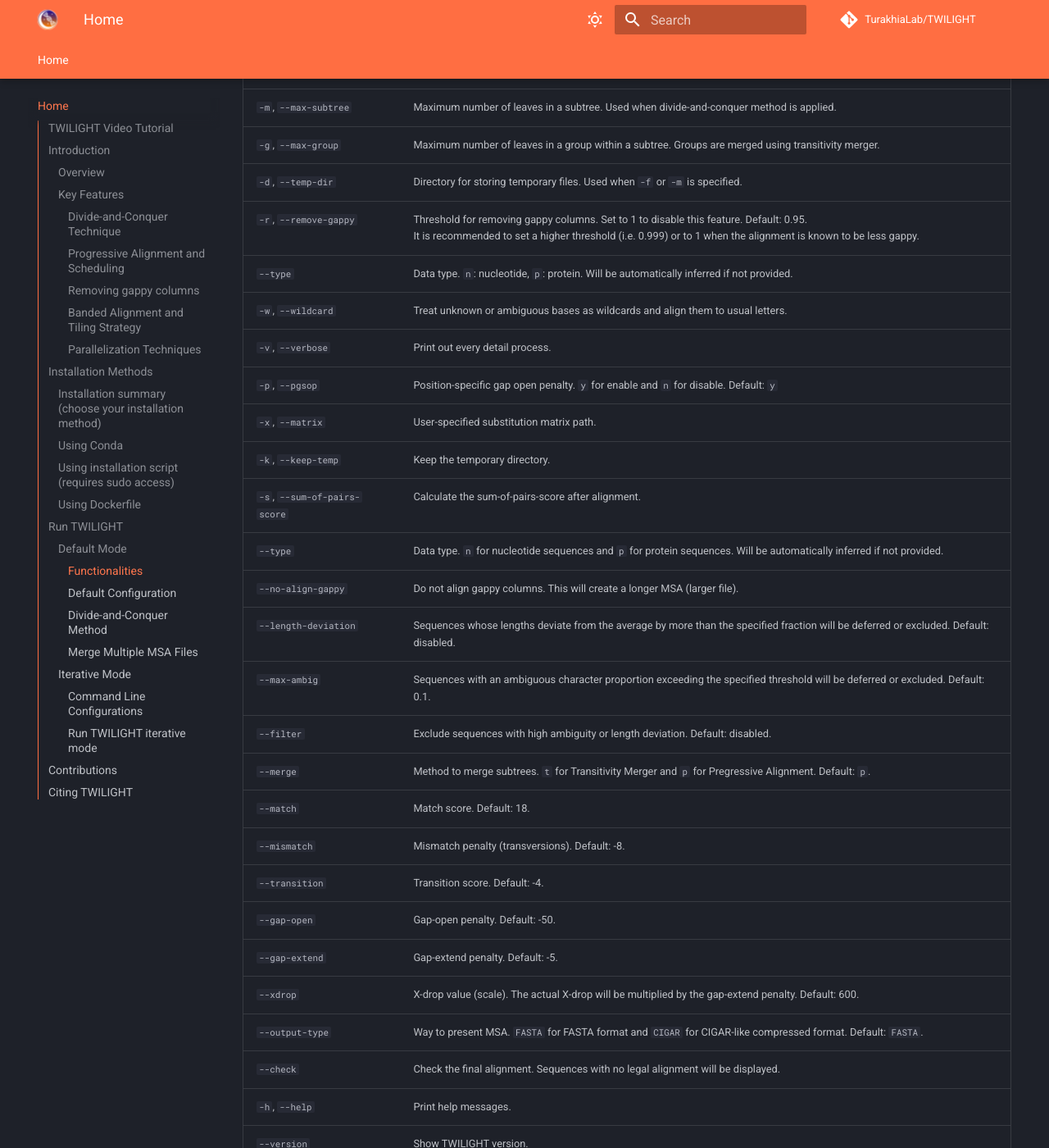
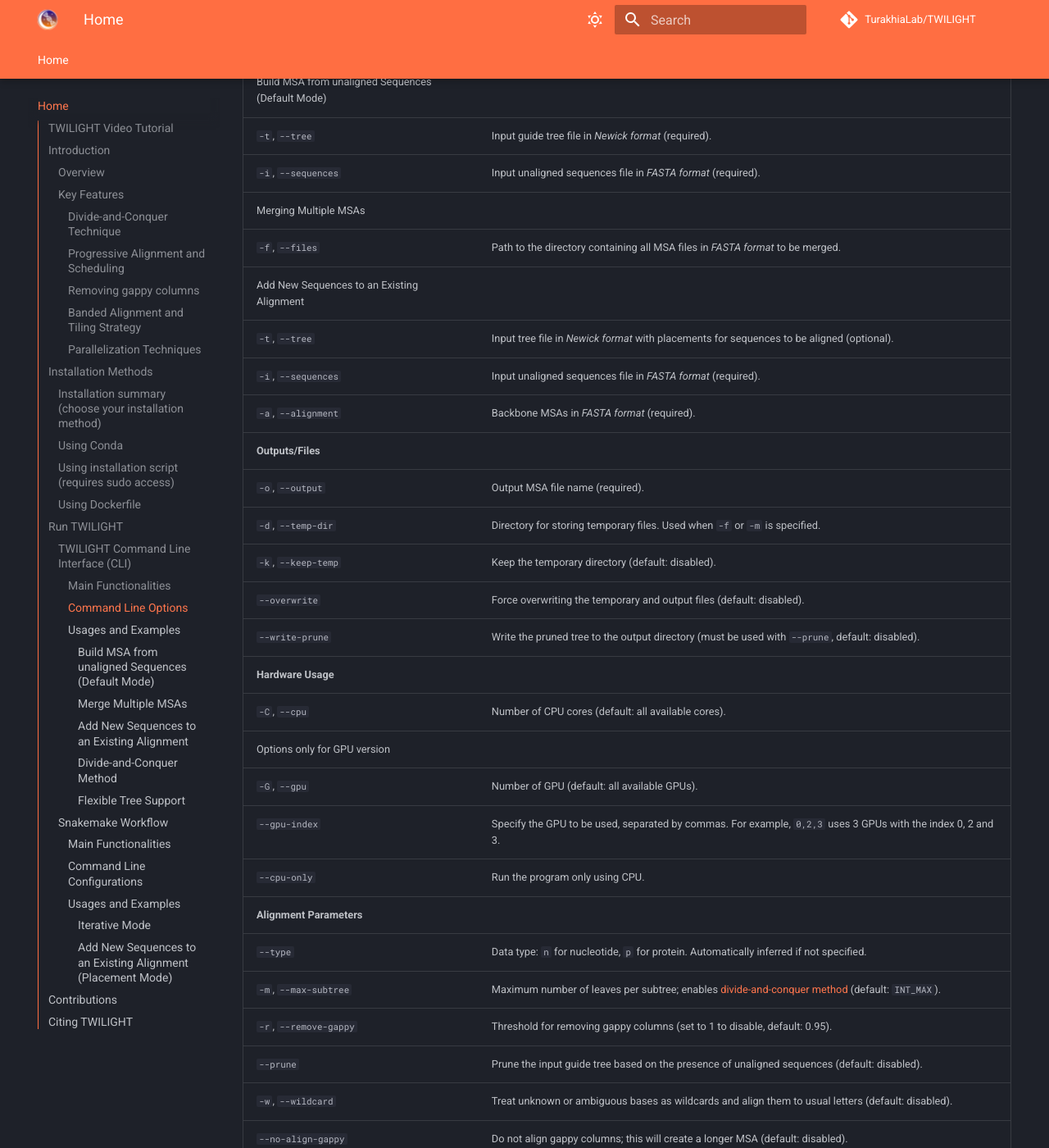
Before and after one commit to TurakhiaLab/TWILIGHT, an MkDocs documentation site: the page built from docs/index.md, in a window 1280 px wide and 1400 px high, scrolled down 7489 px. Shown: the whole window at 82% size. Built offline with MkDocs 1.6.1 and Material for MkDocs 9.7.7, drawn with Linux system fonts in a browser that asks for light colours; comment, search, counter and statistics services are not loaded; some of the changed text lies outside the part shown.

Commit message:
update docs

````diff
--- a/docs/index.md
+++ b/docs/index.md
@@ -71,11 +71,11 @@
     ⚠️ To enable **GPU support**, the appropriate GPU drivers must be installed on the host system. This applies to all installation methods (Installation script, Conda, and Docker). The CUDA toolkits and libraries are included in Conda and Docker setups, but must be installed manually when using the installation script.
 
 
-### **Using Conda** <a name=conda></a>
+### **Using Conda** <a name="conda"></a>
 
 TWILIGHT is available on multiple platforms via Conda. See [TWILIGHT Bioconda Page](https://anaconda.org/bioconda/twilight) for details.
 
-0. <a name=installconda></a> Install Conda (if not installed)
+0. <a name="installconda"></a> Install Conda (if not installed)
     ```bash
     # Replace <PLATFORM> with the actual platform of your system
     # See https://repo.anaconda.com/miniconda/ for details
@@ -106,7 +106,7 @@
     bash ./install/installIterative.sh
     ```
 
-### **Using installation script (requires sudo access)** <a name=script></a>
+### **Using installation script (requires sudo access)** <a name="script"></a>
 Users without sudo access are advised to install TWILIGHT via [Conda](#conda) or [Docker](#docker).
 
 1. Clone the repository
@@ -194,72 +194,111 @@
 
 ## <a name="Run TWILIGHT"></a> **Run TWILIGHT**
 
-### <a name="default"></a> **Default Mode**
+### <a name="TWILIGHT CLI"></a> **TWILIGHT Command Line Interface (CLI)**
+#### **Main Functionalities**
+1. [Build MSA from unaligned Sequences (Default Mode)](#default)
+2. [Merging Multiple MSAs](#merge-msa)
+3. [Add New Sequences to an Existing Alignment](#add-new-sequences-1)
 
-#### Functionalities
-<div name="table1" align="center"> <b>Table 1:</b> List of functionalities supported by TWILIGHT </div>
+#### **Command Line Options**
+<div name="table1" align="center"> <b>Table 1:</b> List of command line options supported by TWILIGHT </div>
 
 | **Option**                       | **Description**                                                                                                      |
 |----------------------------------|----------------------------------------------------------------------------------------------------------------------|
-| `-t`, `--tree`                   | Input guide tree file path (Newick format).                                                                          |
-| `-i`, `--sequences`              | Input unaligned sequences path (FASTA format).                                                                       |
-| `-f`, `--files`                  | Path to the directory containing all MSA files (FASTA format) to be merged.                                          |
-| `-o`, `--output`                 | Output MSA file path.                                                                                                |
-| `-C`, `--cpu`                    | Number of CPU cores. Default: all available cores.                                                                   |
-| `-m`, `--max-subtree`            | Maximum number of leaves in a subtree. Used when divide-and-conquer method is applied.                               |
-| `-g`, `--max-group`              | Maximum number of leaves in a group within a subtree. Groups are merged using transitivity merger.                   |
-| `-d`, `--temp-dir`               | Directory for storing temporary files. Used when `-f` or `-m` is specified.                                          |
-| `-r`, `--remove-gappy`           | Threshold for removing gappy columns. Set to 1 to disable this feature. Default: 0.95. <br> It is recommended to set a higher threshold (i.e. 0.999) or to 1 when the alignment is known to be less gappy.                                           |
-| `--type`               | Data type. `n`: nucleotide, `p`: protein. Will be automatically inferred if not provided.                                       |
-| `-w`, `--wildcard`               | Treat unknown or ambiguous bases as wildcards and align them to usual letters.                                       |
-| `-v`, `--verbose`                | Print out every detail process.                                                                                      |
-| `-p`, `--pgsop`                  | Position-specific gap open penalty. `y` for enable and `n` for disable. Default: `y`|
-| `-x`, `--matrix`                 | User-specified substitution matrix path.                                                                             |
-| `-k`, `--keep-temp`              | Keep the temporary directory.                                                                                        |
-| `-s`, `--sum-of-pairs-score`     | Calculate the sum-of-pairs-score after alignment.                                                                    |
-| `--type`                         | Data type. `n` for nucleotide sequences and `p` for protein sequences. Will be automatically inferred if not provided.                          |
-| `--no-align-gappy`               | Do not align gappy columns. This will create a longer MSA (larger file).                                             |
-| `--length-deviation`               | Sequences whose lengths deviate from the average by more than the specified fraction will be deferred or excluded. Default: disabled. |
-| `--max-ambig`               | Sequences with an ambiguous character proportion exceeding the specified threshold will be deferred or excluded. Default: 0.1.  |
-| `--filter`               | Exclude sequences with high ambiguity or length deviation. Default: disabled. |
-| `--merge`                        | Method to merge subtrees. `t` for Transitivity Merger and `p` for Pregressive Alignment. Default: `p`.               |
-| `--match`                        | Match score. Default: 18.                                                                                            |
-| `--mismatch`                     | Mismatch penalty (transversions). Default: -8.                                                                       |
-| `--transition`                   | Transition score. Default: -4.                                                                                        |
-| `--gap-open`                     | Gap-open penalty. Default: -50.                                                                                      |
-| `--gap-extend`                   | Gap-extend penalty. Default: -5.                                                                                     |
-| `--xdrop`                        | X-drop value (scale). The actual X-drop will be multiplied by the gap-extend penalty. Default: 600.                  |
-| `--output-type`                  | Way to present MSA. `FASTA` for FASTA format and `CIGAR` for CIGAR-like compressed format. Default: `FASTA`.         |
+| **Inputs** |
+| Build MSA from unaligned Sequences (Default Mode) |
+| `-t`, `--tree`                   | Input guide tree file in *Newick format* (required). |
+| `-i`, `--sequences`              | Input unaligned sequences file in *FASTA format* (required). |
+| Merging Multiple MSAs |
+| `-f`, `--files`                  | Path to the directory containing all MSA files in *FASTA format* to be merged. |
+| Add New Sequences to an Existing Alignment |
+| `-t`, `--tree`                   | Input tree file in *Newick format* with placements for sequences to be aligned (optional). |
+| `-i`, `--sequences`              | Input unaligned sequences file in *FASTA format* (required). |
+| `-a`, `--alignment`              | Backbone MSAs in *FASTA format* (required). |
+| **Outputs/Files** |
+| `-o`, `--output`                 | Output MSA file name (required). |
+| `-d`, `--temp-dir`               | Directory for storing temporary files. Used when `-f` or `-m` is specified. |
+| `-k`, `--keep-temp`              | Keep the temporary directory (default: disabled). |
+| `--overwrite`                    | Force overwriting the temporary and output files (default: disabled). |
+| `--write-prune`                  | Write the pruned tree to the output directory (must be used with `--prune`, default: disabled). |
+| **Hardware Usage** |
+| `-C`, `--cpu`                    | Number of CPU cores (default: all available cores). |
+| Options only for GPU version     |
+| `-G`, `--gpu`                    | Number of GPU (default: all available GPUs). |
+| `--gpu-index`                    | Specify the GPU to be used, separated by commas. For example, `0,2,3` uses 3 GPUs with the index 0, 2 and 3. |
+| `--cpu-only`                     | Run the program only using CPU. |
+| **Alignment Parameters** |
+| `--type`                         | Data type: `n` for nucleotide, `p` for protein. Automatically inferred if not specified. |
+| `-m`, `--max-subtree`            | Maximum number of leaves per subtree; enables [divide-and-conquer method](#divide-and-conquer) (default: `INT_MAX`).
+| `-r`, `--remove-gappy`           | Threshold for removing gappy columns (set to 1 to disable, default: 0.95).|
+| `--prune`                        | Prune the input guide tree based on the presence of unaligned sequences (default: disabled). |
+| `-w`, `--wildcard`               | Treat unknown or ambiguous bases as wildcards and align them to usual letters (default: disabled). |
+| `--no-align-gappy`               | Do not align gappy columns; this will create a longer MSA (default: disabled). |
+| `--length-deviation`             | Sequences whose lengths deviate from the average by more than the specified fraction will be deferred or excluded (default: disabled). |
+| `--max-ambig`                  | Sequences with an ambiguous character proportion exceeding the specified threshold will be deferred or excluded (default: 0.1). |
+| `--filter`                       | Exclude sequences with high ambiguity or length deviation (default: disabled.) |
+| `--merge`                        | Method to merge subtrees: `t` for Transitivity Merger and `p` for Progressive Alignment (default: `p`). |
+| **Scoring Parameters** |
+| `--match`                        | Match score (default: 18). |
+| `--mismatch`                     | Mismatch penalty for transversions (default: -8).   |
+| `--transition`                   | Score for transition (default: -4). |
+| `--gap-open`                     | Gap-open penalty (default: -50).           |
+| `--gap-extend`                   | Gap-extend penalty (default: -5). |
+| `-x`, `--matrix`                 | User-specified substitution matrix path.       |
+| `--xdrop`                        | X-drop value (scale). The actual X-drop will be multiplied by the gap-extend penalty (default: 600).     |
+| **General** |
 | `--check`                  | Check the final alignment. Sequences with no legal alignment will be displayed.       |
-| `-h`, `--help`                   | Print help messages.                                                                                                 |
-| `--version`                   | Show TWILIGHT version.                                                                                                 |
-| **Options only for GPU version**                                                                                                                        |
-| `-G`, `--gpu`                    | Number of GPU. Default: all available GPUs.                                                                          |
-| `--gpu-index`                    | Specify the GPU to be used, separated by commas. For example, `0,2,3` uses 3 GPUs with the index 0, 2 and 3.         |
-| `--cpu-only`                     | Run the program only using CPU.                                                                                      |
+| `-v`, `--verbose`                | Print out every detail process. |
+| `-h`, `--help`                   | Print help messages and exit. |
+| `--version`                      | Show TWILIGHT version and exit. |
 
 
+#### **Usages and Examples**
+
 !!!Note
-    All files used for the examples below can be found in the `TWILIGHT/dataset`.
+    All files used for the examples below can be found in `TWILIGHT/dataset`.
 
 Enter into the build directory (assuming `$TWILIGHT_HOME` directs to the TWILIGHT repository directory)
 ```bash
 cd $TWILIGHT_HOME/bin
-./twilight -h
+./twilight -h # See Help Messages
 ```
-#### **Default Configuration**
+##### <a name="default"></a> **Build MSA from unaligned Sequences (Default Mode)**
 Generate MSA by giving an unaligned sequence file and a guide tree file.
 
 * Usage syntax
 ```bash
-./twilight -t <path to tree file> -i <path to sequence file> -o <path to output file>
+./twilight -t <tree file> -i <sequence file> -o <output file>
 ```
 * Example
 ```bash
 ./twilight -t ../dataset/RNASim.nwk -i ../dataset/RNASim.fa -o RNASim.aln
 ```
-#### **Divide-and-Conquer Method**
-Devide tree into subtrees with at most *m* leaves and align them sequentially to reduce the CPU’s main memory usage.
+##### <a name="merge-msa"></a> **Merge Multiple MSAs**
+Assume a star-tree structure to merge multiple MSAs. Please move all MSA files to be merged into one folder.
+
+* Usage syntax
+```bash
+./twilight -f <path to the folder> -o <output file>
+```
+* Example
+```bash
+./twilight -f ../dataset/RNASim_subalignments/ -o RNASim.aln
+```
+##### <a name="add-new-sequences-1"></a>  **Add New Sequences to an Existing Alignment**
+For better accuracy, it is recommended to use a tree that includes placements for the new sequences. If no tree is provided, TWILIGHT aligns new sequences to the profile of the entire backbone alignment, which may reduce accuracy. In this case, using the provided [Snakemake workflow](#add-new-sequences-2) is advised.
+
+* Usage syntax
+```bash
+./twilight -a <backbone alignment file> -i <new sequence file> -t <tree with placement of new sequences> -o <path to output file>
+```
+* Example
+```bash
+./twilight -a ../dataset/RNASim_backbone.aln -i ../dataset/RNASim_sub.fa -t ../dataset/RNASim.nwk -o RNASim.aln
+```
+
+##### <a name="divide-and-conquer"></a> **Divide-and-Conquer Method**
+Divide tree into subtrees with at most *m* leaves and align them sequentially to reduce the CPU’s main memory usage.
 
 * Usage syntax
 ```bash
@@ -269,37 +308,49 @@
 ```bash
 ./twilight -t ../dataset/RNASim.nwk -i ../dataset/RNASim.fa -o RNASim.aln -m 200
 ```
-#### **Merge Multiple MSA Files**
-Assume a star-tree structure to merge multiple MSAs. Please move all MSA files to be merged into one folder.
+
+##### **Flexible Tree Support**
+Prunes tips that are not present in the unaligned sequence file. This is useful when working with a large tree but only aligning a subset of sequences, without needing to re-estimate the guide tree. Outputting the pruned tree is also supported.
 
 * Usage syntax
 ```bash
-./twilight -f <path to the folder> -o <path to output file>
+./twilight -t <large tree file> -i <subset of raw sequences> -o <output file> --prune [--write-prune]
 ```
 * Example
 ```bash
-./twilight -f ../dataset/RNASim_subalignments/ -o RNASim.aln
+./twilight -t ../dataset/RNASim.nwk -i ../dataset/RNASim_sub.fa -o RNASim_sub.aln --prune --write-prune
 ```
-### <a name="iterative"></a> **Iterative Mode**
-TWILIGHT iterative mode estimate guide trees using external tools.
+
+### <a name="snakemake"></a> **Snakemake Workflow**
+TWILIGHT uses the Snakemake workflow to integrate external tools for estimating guide trees and placing new sequences. These are used in iterative mode or when aligning new sequences to existing alignments. For setting up the environment and installing external tools, see [here](#install-iter).
+
+#### **Main Functionalities**
+1. [Iterative Mode](#iterative)
+2. [Add New Sequences to an Existing Alignment (Placement Mode)](#add-new-sequences-2)
 
 #### **Command Line Configurations**
-<div name="table2" align="center"> <b>Table 2:</b> List of command line configurations in TWILIGHT iterative mode</div>
-
-| **Configuration <br>(used with `--config`)**    | **Description and Options**                                                                                   |
+| **Configurations**  | **Description and Options**         |
 |-----------------------------------------------------|---------------------------------------------------------------------------------------------------|
-| `TYPE`                            | Input sequence type, options: `n` for nucleotide or `p` for protein sequences. (required)    |
-| `SEQ`                            | Input unaligned sequences path (FASTA format).                                                                       |
-| `OUT`                            | Output MSA file path.                                                                                                |
-| `DIR`                            | Directory for storing temporary files.                                                                               |
-| `ITER`                           | Number of iterations.                                                                                                |
-| `INITTREE`                       | Tree method for initial guide tree, options: `parttree`, `maffttree` or `mashtree`.                                  |
-| `ITERTREE`                       | Tree method for subsequent iterations, options: `fasttree`, `iqtree` or `raxml`.                                      |
-| `GETTREE`                        | Estimate tree after final alignment, options: `yes` or `no`.                                                          |
-| `OUTTREE`                        | Output Tree file path, used when `GETTREE=yes`.                                                                      |
-| **Snakemake Options**                                                                                                                                   |
-| `-n`                             | Dry run, check workflow.                                                                                             |
-| `--cores`                        | Number of cores. If you would like to use more than 32 cores, please also modify `num_threads` in `workflow/config.yaml`. |
+| **Snakemake Workflow Configurations**  |
+| `-n`                             | Dry run, check workflow. |
+| `--cores`                        | Number of CPU cores to use (default: all available cores). Some Snakemake versions may require this to be explicitly set. |
+| **User-defined Configurations (used with `--config`)**    |                                                                            |
+| **Iterative Mode** |
+| `SEQ`                            | Input unaligned sequences file in *FASTA format* (required). |
+| `INITTREE`                       | Tree method for initial guide tree, options: `parttree`, `maffttree` or `mashtree`. (default: `parttree`).|
+| `ITERTREE`                       | Tree method for for intermediate steps, options: `rapidnj` or `fasttree`. (default: `rapidnj`).|
+| **Add New Sequences to an Existing Alignment (Placement Mode)**|
+| `SEQ`                            | New sequences in *FASTA format* to be placed and aligned (required). |
+| `ALN`                            | Backbone alignment in *FASTA format* for placing new sequences (required.) |
+| `TREE`                           | Backbone tree (optional; FastTree will be used for estimation if not provided). |
+| **General** |
+| `TYPE`  | Input sequence type, options: `n` for nucleotide or `p` for protein sequences (required).  |
+| `OUT`                            | Output MSA file path (required).  |
+| `DIR`                            | Directory for storing temporary files. |
+| `ITER`                           | Number of iterations (default: 3 for Iterative Mode and 2 for Placement Mode). |
+| `FINALTREE`                      | Final tree estimation method (skip if unspecified), options: `fasttree`, `raxml` or `iqtree`.|
+| `KEEP`                           | Keep the temporary files, options: `yes` or `no` (default: `no`). |
+| `OVERWRITE`                      | Overwrite the existing files, options: `yes` or `no` (default: `no`). |
 
 !!!Note
     Default options in `workflow/config.yaml` will be used if the configuration is not specified. You can also modify `workflow/config.yaml` to set your options.
@@ -307,27 +358,46 @@
 !!!Note
     For users who install TWILIGHT via Conda, please replace the executable path `"../bin/twilight"` with `"twilight"` in `config.yaml`. Feel free to switch to a more powerful tree tool if available, such as replacing `"raxmlHPC"` with `"raxmlHPC-PTHREADS-AVX2"` for better performance.
 
-#### **Run TWILIGHT iterative mode**
-1. Enter into `workflow` directory
+#### **Usages and Examples**
+Enter `workflow` directory and type `snakemake` to view the help messages.
 ```bash
-cd $TWILIGHT_HOME/workflow
+cd workflow
+snakemake
+# or, for Snakemake versions that require specifying total number of cores:
+snakemake --cores 1
 ```
-2. (optional) Update the `workflow/config.yaml` file
-In addition to command line options, `workflow/config.yaml` provides additional options for functionalities in TWILIGHT and substitution models for tree inference tools. See `workflow/config.yaml` for more details.
-3. Run
-    * Usage syntax
-    ```bash
-    snakemake --cores [num threads] --config TYPE=[n/p] SEQ=[sequence] OUT=[output] DIR=[directory] ITER=[iterations] INITTREE=[tree method] ITERTREE=[tree method] OUTTREE=[tree] GETTREE=[yes/no]
-    ```
-    * Example
-    Using default configurations
-    ```bash
-    snakemake --cores 8 --config TYPE=n SEQ=../dataset/RNASim.fa OUT=RNASim.aln DIR=tempDir
-    ```
-    Specifying all command line options
-    ```bash
-    snakemake --cores 8 --config TYPE=n SEQ=../dataset/RNASim.fa OUT=RNASim.aln DIR=tempDir ITER=2 INITTREE=maffttree ITERTREE=raxml OUTTREE=RNASim.tree GETTREE=yes
-    ```
+
+##### <a name="iterative"></a> **Iterative Mode**
+TWILIGHT iterative mode estimate guide trees using external tools.
+
+* Usage syntax
+```bash
+snakemake [--cores <num threads>] --config TYPE=VALUE SEQ=VALUE OUT=VALUE [OPTION=VALUE ...]
+```
+* Example - Using default configurations
+```bash
+snakemake --cores 8 --config TYPE=n SEQ=../dataset/RNASim.fa OUT=RNASim.aln
+```
+* Example - Generates the final tree based on the completed MSA.
+```bash
+snakemake --cores 8 --config TYPE=n SEQ=../dataset/RNASim.fa OUT=RNASim.aln FINALTREE=fasttree
+```
+
+##### <a name="add-new-sequences-2"></a> **Add New Sequences to an Existing Alignment (Placement Mode)**
+TWILIGHT aligns new sequences to the profile of the backbone alignment, infers their placement with external tools, and then refines the alignment using the inferred tree.
+
+* Usage syntax
+```bash
+snakemake [--cores <num threads>] --config TYPE=VALUE SEQ=VALUE OUT=VALUE ALN=VALUE [OPTION=VALUE ...]
+```
+* Example - The backbone alignment is accompanied by a tree.
+```bash
+snakemake --cores 8 --config TYPE=n SEQ=../dataset/RNASim_sub.fa OUT=RNASim.aln ALN=../dataset/RNASim_backbone.aln TREE=../dataset/RNASim_backbone.nwk
+```
+* Example - The backbone tree is unavailable, estimate it using external tools and generate a final tree after alignment.
+```bash
+snakemake --cores 8 --config TYPE=n SEQ=../dataset/RNASim_sub.fa OUT=RNASim.aln ALN=../dataset/RNASim_backbone.aln FINALTREE=fasttree
+```
 
 ## <b>Contributions</b>
 We welcome contributions from the community to enhance the capabilities of TWILIGHT. If you encounter any issues or have suggestions for improvement, please open an issue on [TWILIGHT GitHub page](https://github.com/TurakhiaLab/TWILIGHT). For general inquiries and support, reach out to our team.
````
Also changed, not shown: other parts of docs/index.md (+4 -4 lines), README.md (+6 -4 lines).
